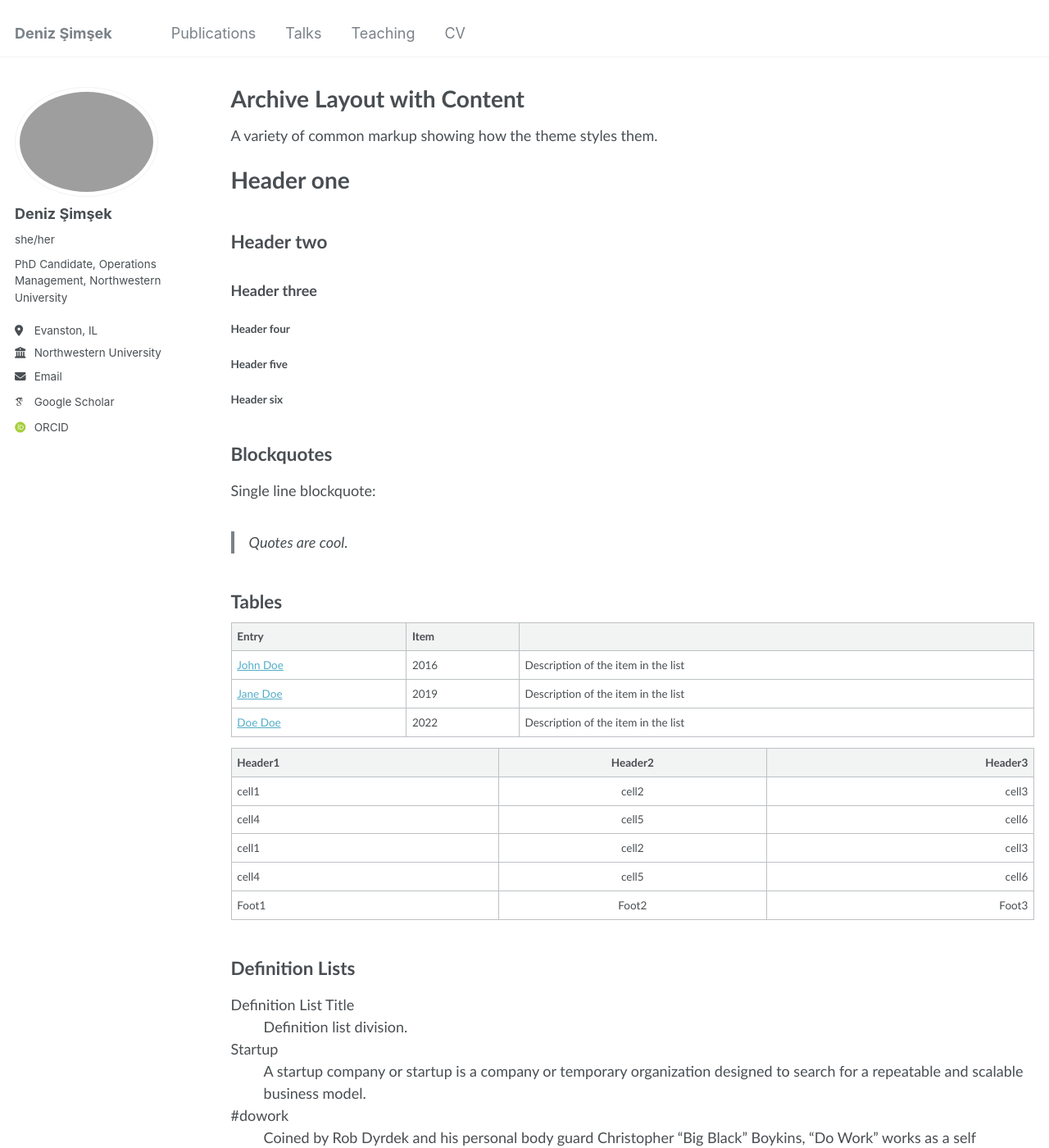
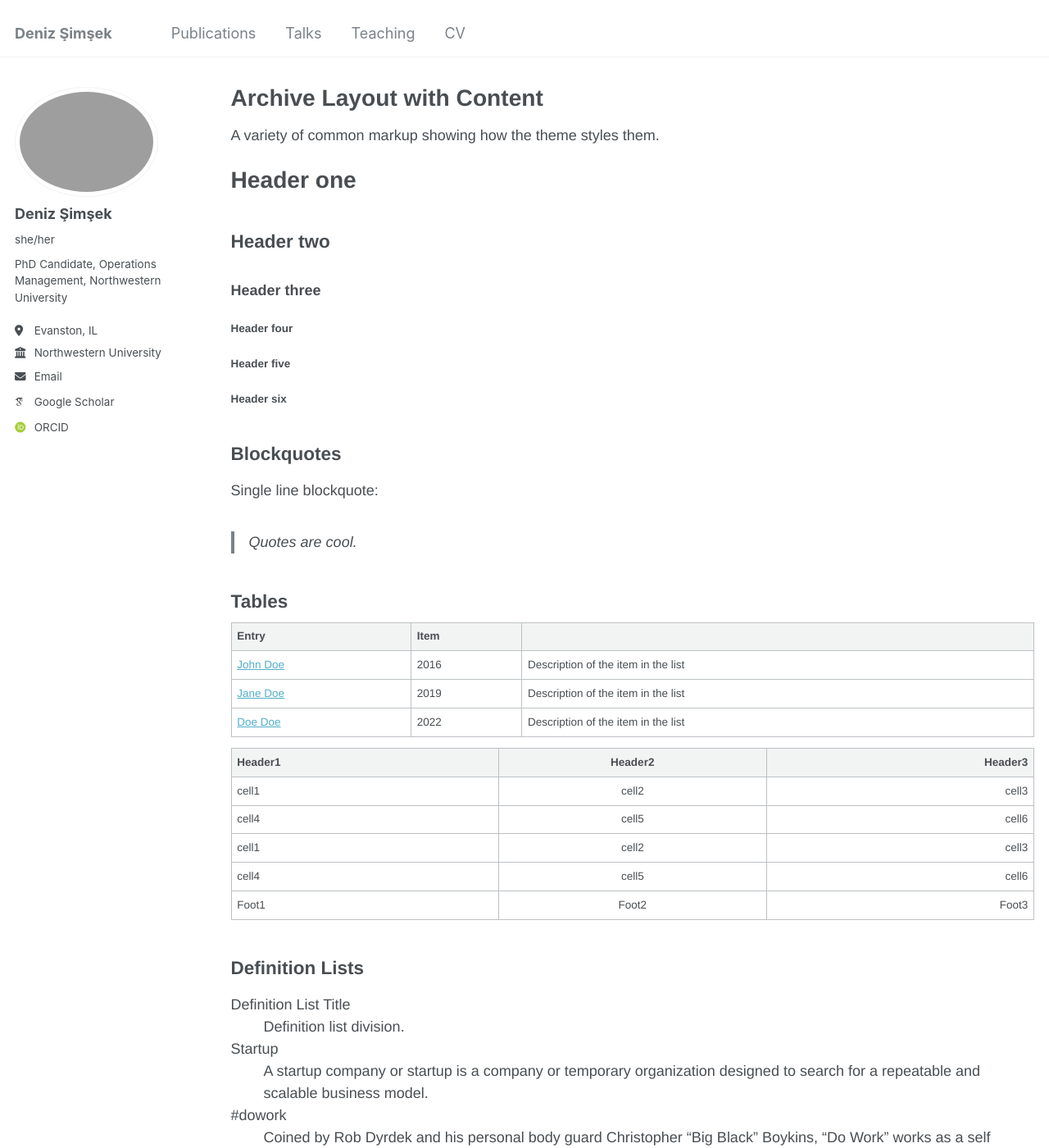
Before and after one commit to deniz-simsek/deniz-simsek, a Jekyll site: the page built from _pages/archive-layout-with-content.md, in a window 1280 px wide and 1400 px high. Shown: the whole window at 82% size. Built offline with Jekyll 4.4.1, drawn with Linux system fonts in a browser that asks for light colours; some web fonts are replaced.

Commit message:
Update _variables.scss

```diff
--- a/_sass/_variables.scss
+++ b/_sass/_variables.scss
@@ -29,7 +29,7 @@ $calisto                    : "Calisto MT", serif;
 $garamond                   : Garamond, serif;
 
 /* Set Calibri as the global font */
-$global-font-family         : Calibri, sans-serif;
+$global-font-family         : "Helvetica Neue", sans-serif;
 $header-font-family         : $global-font-family;
 $caption-font-family        : $global-font-family;
 
```
